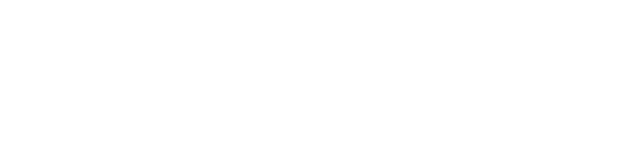
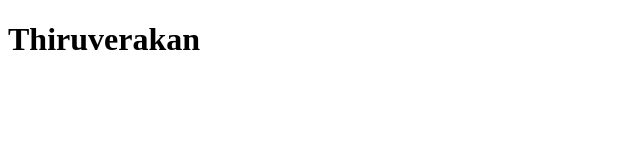
Before and after one commit to Thiruverakan/samplerepo, a plain HTML site: page index.html in a window 1280 px wide. Shown: the whole page, without its empty margins (0-640 px from the left). Drawn offline with Linux system fonts and the light colour scheme.

Commit message:
changed my name

```diff
--- a/index.html
+++ b/index.html
@@ -7,5 +7,7 @@
 </head>
 <body>
 
+    <h1>Thiruverakan</h1>
+
 </body>
 </html>
```
